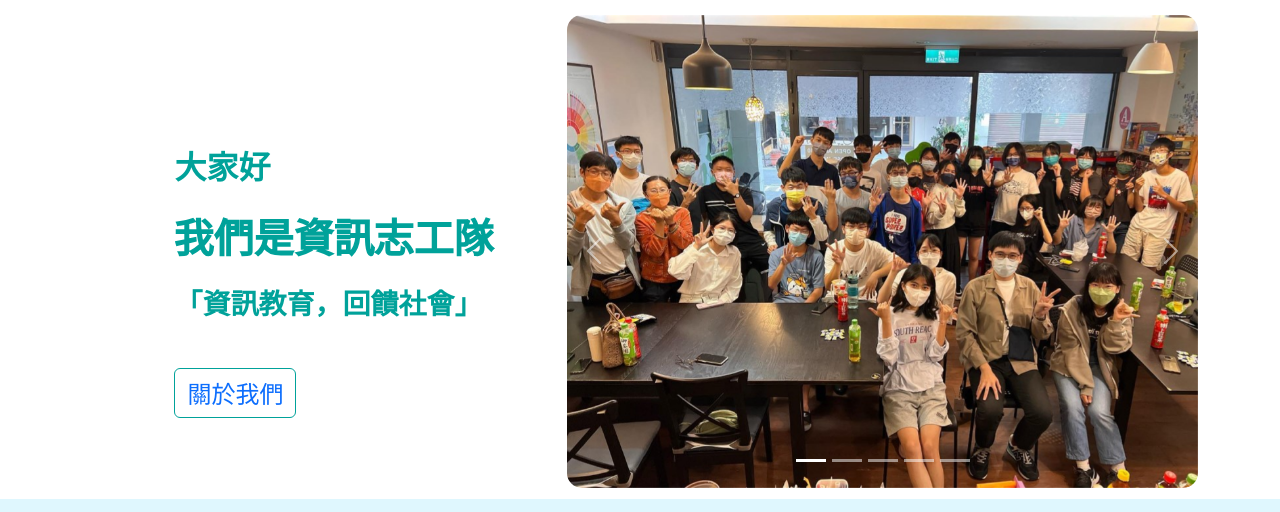
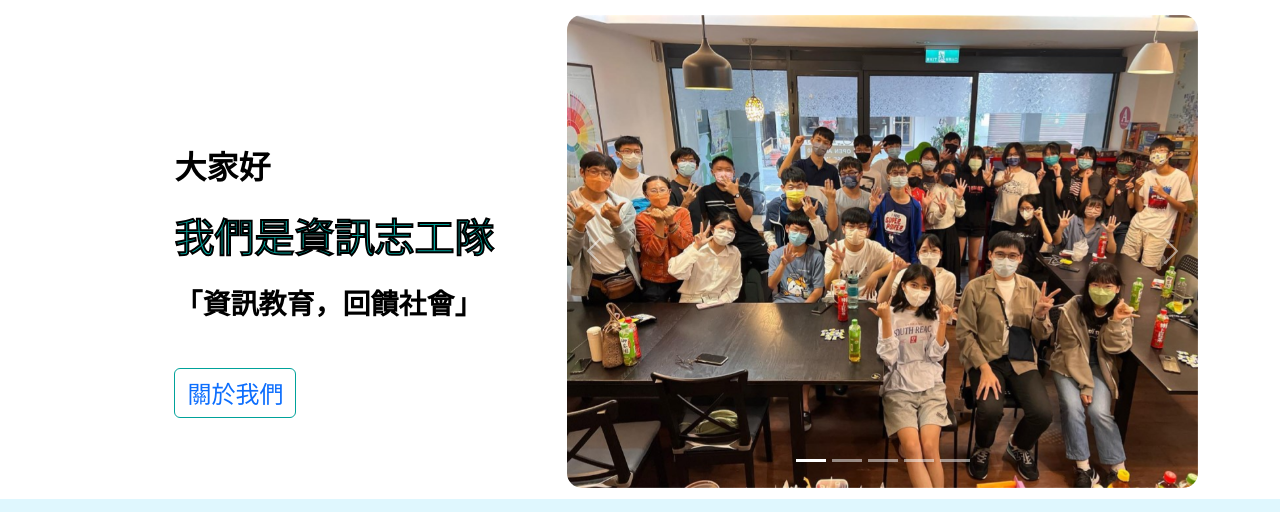
Before and after one commit to yang-chen-yo/csvt-introduction, a plain HTML site: page index.html in a window 1280 px wide. Shown: the part 68-580 px from the top of the page. Drawn offline with nearby package versions, Linux system fonts and the light colour scheme.

Commit message:
Update index.html

```diff
--- a/index.html
+++ b/index.html
@@ -48,9 +48,9 @@
         <div class="container">
             <div class="row g-5" >
                 <div class="col-md-5" style="padding-left:10%; margin-top:15%;">
-                    <p class="fs-2 fw-bold" style="color: #00A29A;">大家好</p>
-                    <p class="fs-1" style="color:#00A29A; -webkit-text-stroke: 2px #00A29A;">我們是資訊志工隊</p>
-                    <p class="fs-3 fw-bold" style="color: #00A29A;">「資訊教育，回饋社會」</p>
+                    <p class="fs-2 fw-bold" style="color: #000000;">大家好</p>
+                    <p class="fs-1" style="color:#00A29A; -webkit-text-stroke: 2px #000000;">我們是資訊志工隊</p>
+                    <p class="fs-3 fw-bold" style="color: #000000;">「資訊教育，回饋社會」</p>
                     <div style=" margin-top: 13%;" >
                         <a class="btn btn-outline-primary fs-4" data-bs-toggle="collapse" href="#collapseExample" role="button" aria-expanded="false" aria-controls="collapseExample" style="font-size: 24px; border-color:#00A29A;;">
                             關於我們
```
